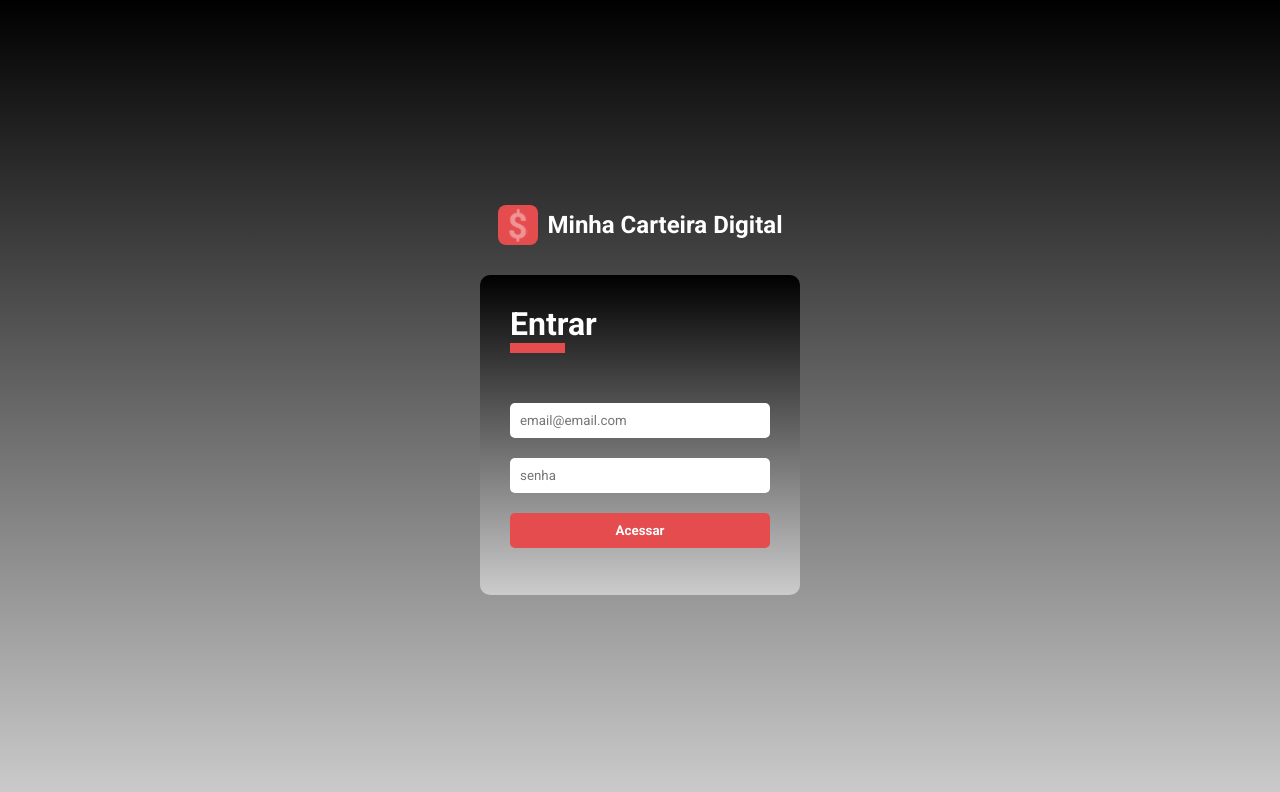
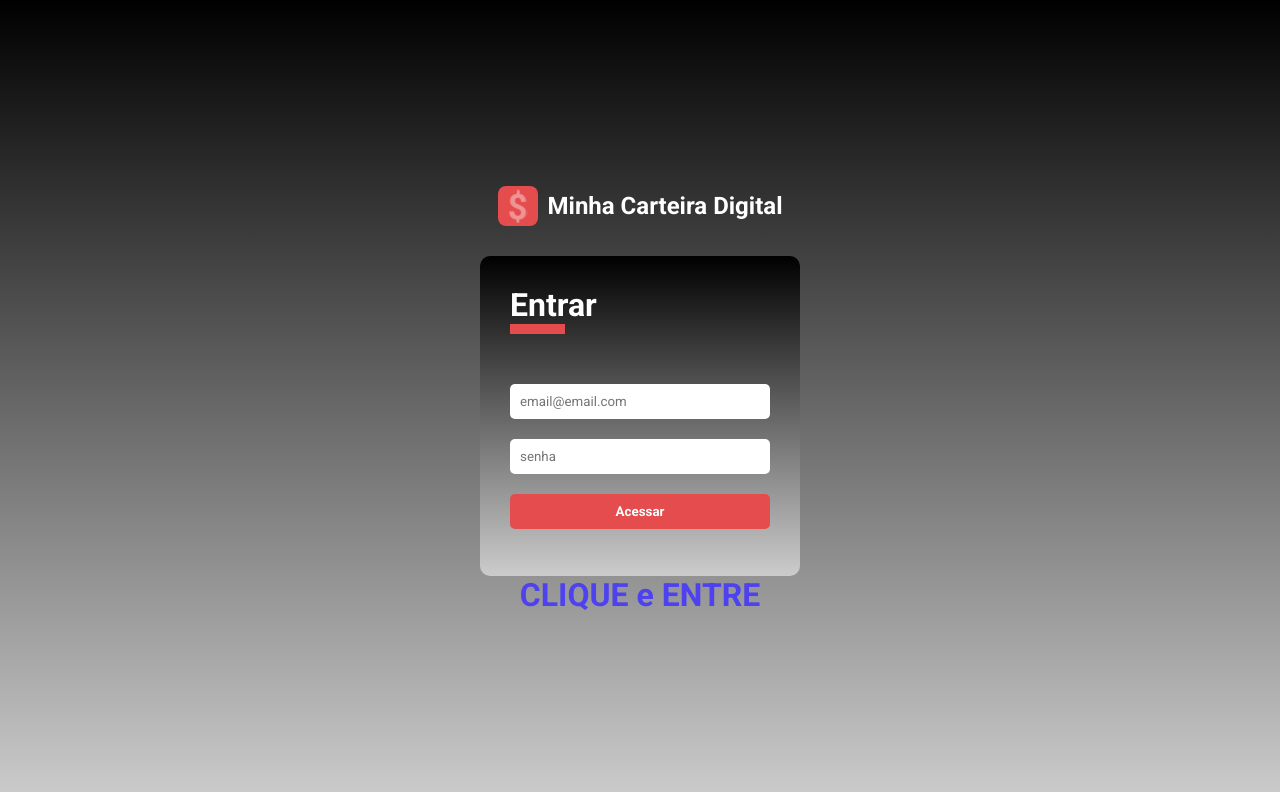
Before and after one commit to flrlima/dashboard-finance, a React (Create React App) app: page / in a window 1280 px wide. Shown: the top 792 px of the page. Built offline with nearby package versions, Linux system fonts and the light colour scheme.

Commit message:
Removendo validação do delploy

```diff
--- a/src/pages/SignIn/index.tsx
+++ b/src/pages/SignIn/index.tsx
@@ -25,19 +25,20 @@ const SignIn: React.FC = () => {
                 <Input
                     placeholder="email@email.com"
                     type="email"
-                    required
+                    // required
                     onChange={(e) => setEmail(e.target.value)}
                 />
                 <Input
                     placeholder="senha"
                     type="password"
-                    required
+                    // required
                     onChange={(e) => setPassword(e.target.value)}
                 />
 
                 <Button type="submit">Acessar</Button>
 
             </Form>
+            <h1>CLIQUE e ENTRE</h1>
         </Container>
     );
 }
--- a/src/pages/SignIn/styles.ts
+++ b/src/pages/SignIn/styles.ts
@@ -11,6 +11,10 @@ export const Container = styled.div`
     align-items: center;
 
     background:-webkit-gradient(linear, left top, left bottom, from(#000), to(#CCCCCC)) no-repeat;
+
+    > h1 {
+        color: ${props => props.theme.colors.success};
+    }
 `;
 
 export const Logo = styled.div`
```
